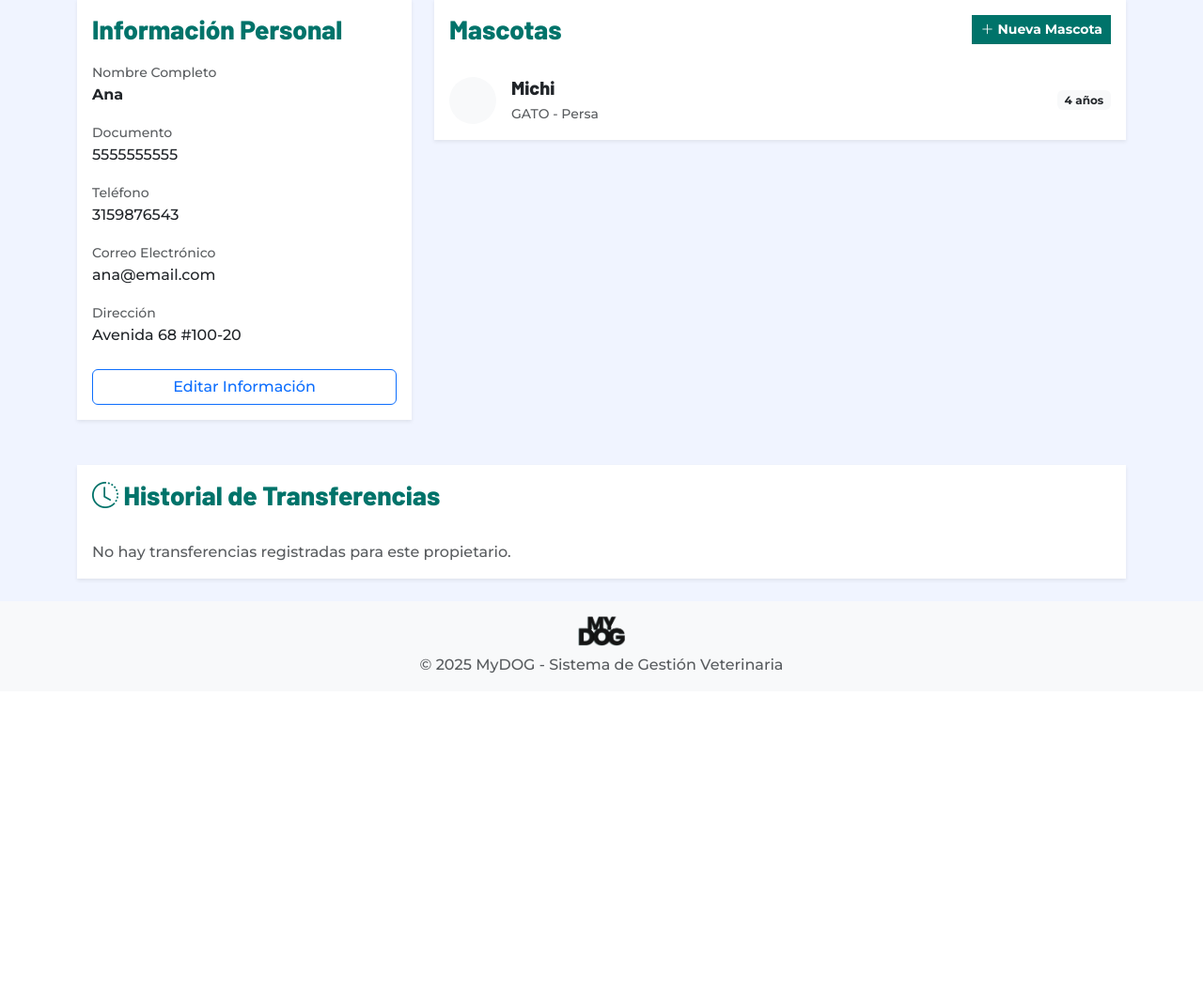
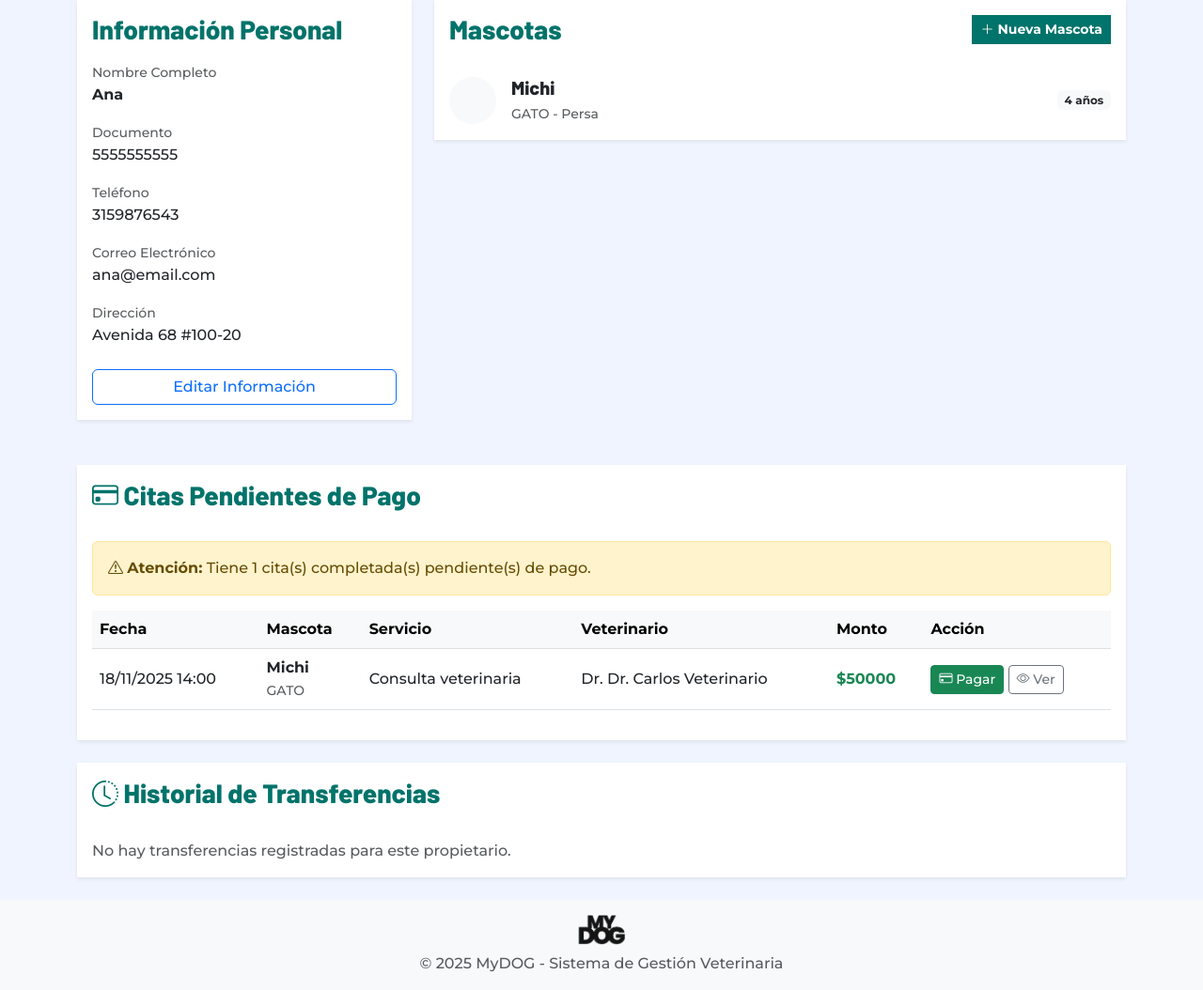
Before and after one commit to migueltovarb/ISWREQUERIMIENTOS202502-1nicolasss-dev, a Django app: page /propietarios/4/ in a window 1280 px wide. Shown: the part 116-1170 px from the top of the page at 94% size. Before the commit the page ends 833 px from the top, so only its background shows below. Run offline with Django 5.2, Linux system fonts and the light colour scheme; a user stored in the database is signed in; data comes from the database, SQL or seed files in the repository; both versions use the stored data as it was after the commit.

Commit message:
Flujo de pagos fix

```diff
--- a/citas/models.py
+++ b/citas/models.py
@@ -100,6 +100,13 @@ class Cita(models.Model):
         blank=True,
         verbose_name='Motivo de cancelación',
         help_text='Motivo por el cual se canceló la cita'
+    )
+
+    # Estado de pago
+    pagado = models.BooleanField(
+        default=False,
+        verbose_name='Pagado',
+        help_text='Indica si la cita ha sido pagada'
     )
 
     # Campos de auditoría
@@ -238,6 +245,20 @@ class Cita(models.Model):
 
         return True, ''
 
+    def necesita_pago(self):
+        """
+        Verifica si la cita necesita pago.
+
+        Returns:
+            bool: True si la cita está completada y no ha sido pagada
+        """
+        return self.estado == 'COMPLETADA' and not self.pagado
+
+    def marcar_como_pagado(self):
+        """Marca la cita como pagada."""
+        self.pagado = True
+        self.save(update_fields=['pagado'])
+
 
 class ListaEspera(models.Model):
     """
--- a/citas/views.py
+++ b/citas/views.py
@@ -76,7 +76,11 @@ def agendar_cita(request):
 def detalle_cita(request, pk):
     """Vista para ver detalles y gestionar una cita."""
     cita = get_object_or_404(Cita, pk=pk)
-    return render(request, 'citas/detalle.html', {'cita': cita})
+    necesita_pago = cita.necesita_pago()
+    return render(request, 'citas/detalle.html', {
+        'cita': cita,
+        'necesita_pago': necesita_pago
+    })
 
 @login_required
 def cargar_mascotas(request):
--- a/propietarios/views.py
+++ b/propietarios/views.py
@@ -64,7 +64,17 @@ def detalle_propietario(request, pk):
     propietario = get_object_or_404(Propietario, pk=pk)
     if request.user.rol == 'PROPIETARIO' and propietario.usuario_id != request.user.id:
         return redirect('home')
-    return render(request, 'propietarios/detalle.html', {'propietario': propietario})
+
+    # Obtener citas completadas pendientes de pago
+    citas_pendientes_pago = propietario.citas.filter(
+        estado='COMPLETADA',
+        pagado=False
+    ).select_related('mascota', 'servicio').order_by('-fecha', '-hora')
+
+    return render(request, 'propietarios/detalle.html', {
+        'propietario': propietario,
+        'citas_pendientes_pago': citas_pendientes_pago
+    })
 
 @login_required
 def editar_propietario(request, pk):
--- a/templates/propietarios/detalle.html
+++ b/templates/propietarios/detalle.html
@@ -82,6 +82,65 @@
     </div>
 </div>
 
+<!-- Citas Pendientes de Pago -->
+{% if citas_pendientes_pago %}
+<div class="row mt-4">
+    <div class="col-12">
+        <div class="card shadow-sm border-0">
+            <div class="card-header bg-white border-0 py-3">
+                <h3 class="font-titulo text-primary-mydog mb-0">
+                    <i class="bi bi-credit-card"></i> Citas Pendientes de Pago
+                </h3>
+            </div>
+            <div class="card-body">
+                <div class="alert alert-warning">
+                    <i class="bi bi-exclamation-triangle"></i>
+                    <strong>Atención:</strong> Tiene {{ citas_pendientes_pago.count }} cita(s) completada(s) pendiente(s) de pago.
+                </div>
+                <div class="table-responsive">
+                    <table class="table table-hover align-middle">
+                        <thead class="table-light">
+                            <tr>
+                                <th>Fecha</th>
+                                <th>Mascota</th>
+                                <th>Servicio</th>
+                                <th>Veterinario</th>
+                                <th>Monto</th>
+                                <th>Acción</th>
+                            </tr>
+                        </thead>
+                        <tbody>
+                            {% for cita in citas_pendientes_pago %}
+                            <tr>
+                                <td>{{ cita.fecha|date:"d/m/Y" }} {{ cita.hora|time:"H:i" }}</td>
+                                <td>
+                                    <strong>{{ cita.mascota.nombre }}</strong>
+                                    <br><small class="text-muted">{{ cita.mascota.especie }}</small>
+                                </td>
+                                <td>{{ cita.servicio.get_nombre_display }}</td>
+                                <td>Dr. {{ cita.veterinario.get_full_name }}</td>
+                                <td>
+                                    <strong class="text-success">${{ cita.servicio.precio|floatformat:0 }}</strong>
+                                </td>
+                                <td>
+                                    <a href="{% url 'pagos:registrar' cita.id %}" class="btn btn-sm btn-success">
+                                        <i class="bi bi-credit-card"></i> Pagar
+                                    </a>
+                                    <a href="{% url 'citas:detalle' cita.id %}" class="btn btn-sm btn-outline-secondary">
+                                        <i class="bi bi-eye"></i> Ver
+                                    </a>
+                                </td>
+                            </tr>
+                            {% endfor %}
+                        </tbody>
+                    </table>
+                </div>
+            </div>
+        </div>
+    </div>
+</div>
+{% endif %}
+
 {% if user.rol != 'PROPIETARIO' %}
 <!-- Historial de Transferencias -->
 <div class="row mt-4">
```
Also changed, not shown: pagos/views.py (+17 -2 lines), templates/citas/detalle.html (+34 -26 lines), templates/pagos/detalle.html (+19 -3 lines), templates/pagos/formulario.html (+25 -4 lines), citas/migrations/0002_cita_pagado.py (added), db.sqlite3, 1 other file.
